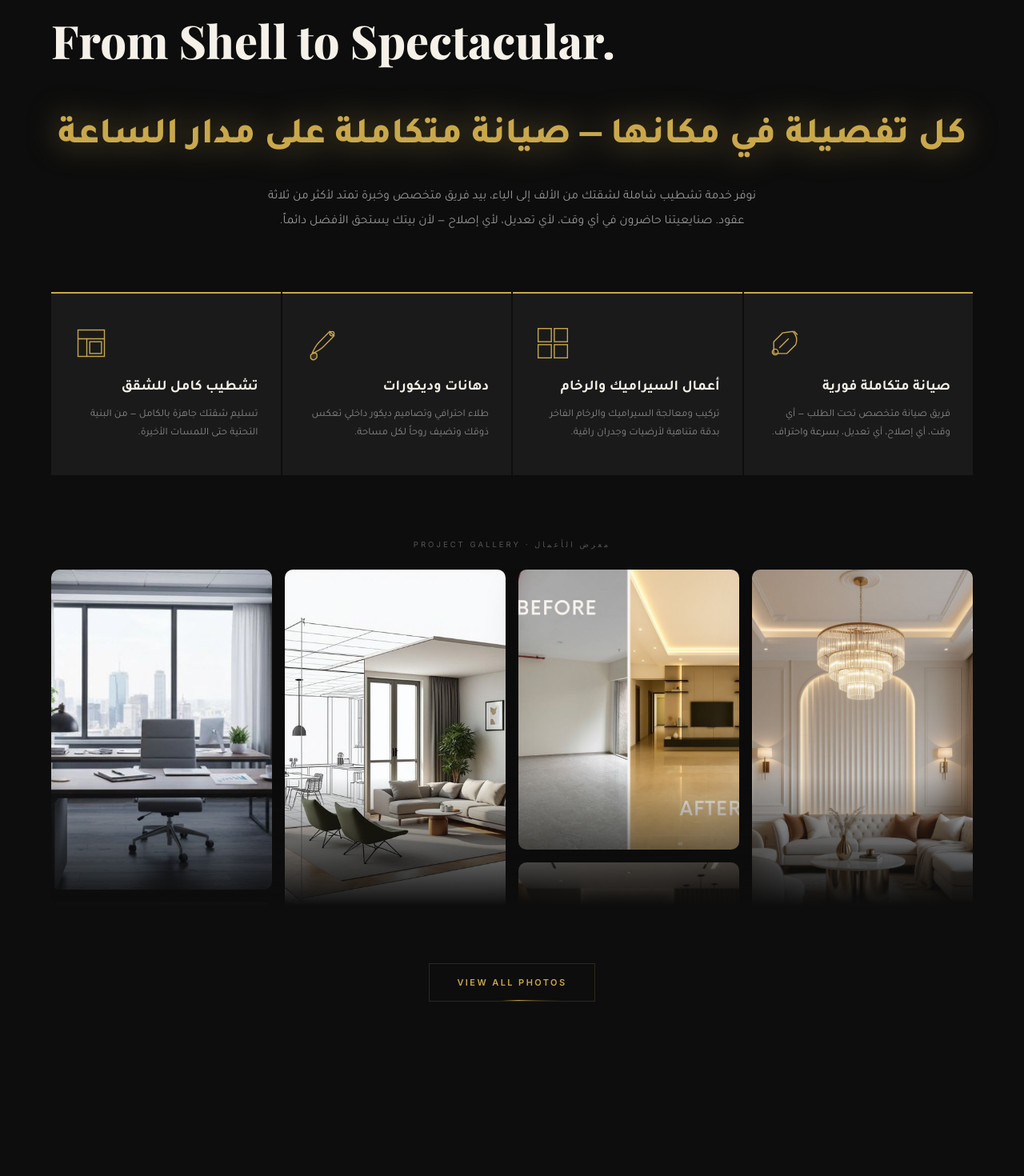
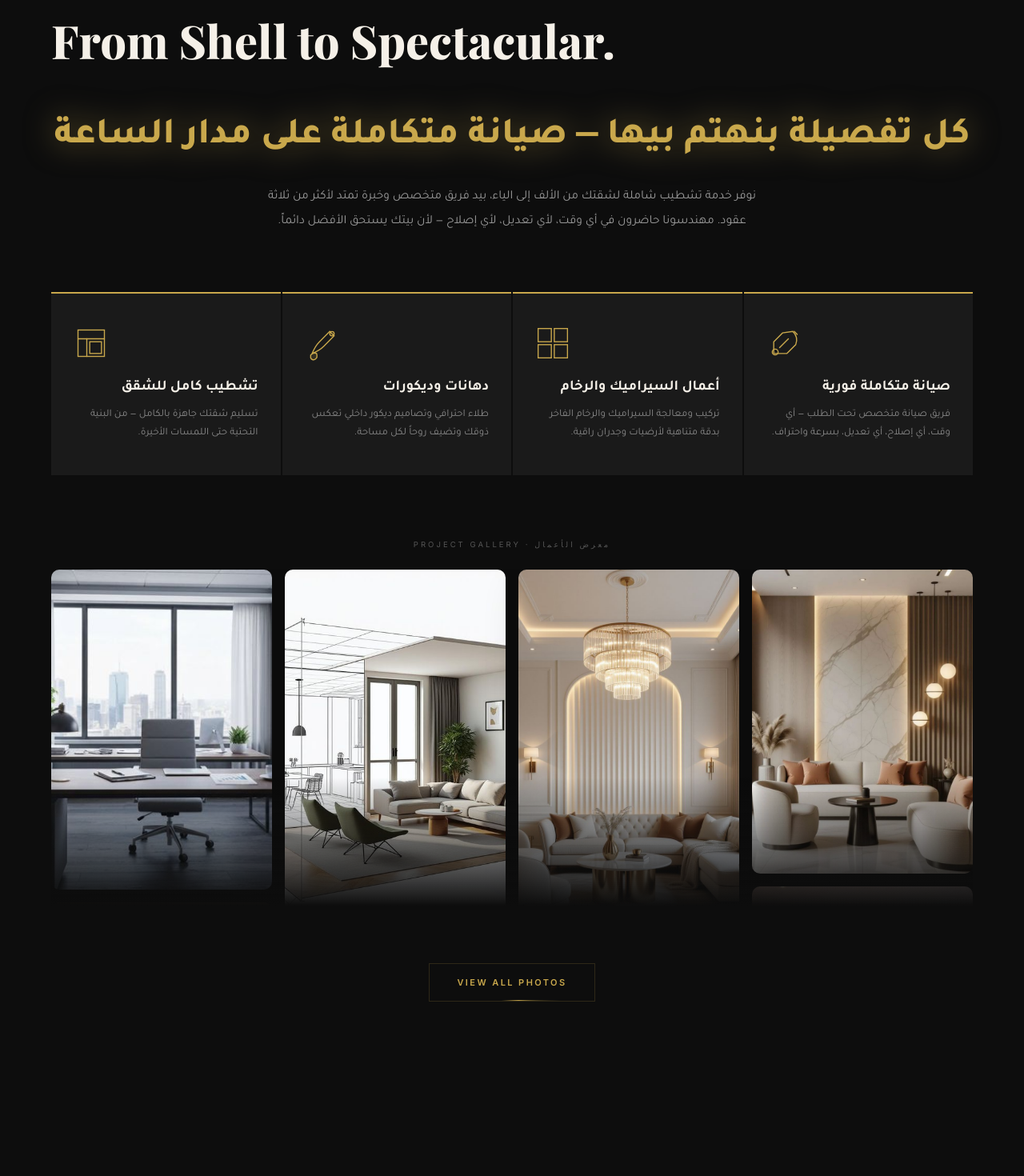
Before and after one commit to AhmedMosaad-stack/al-saad, a Next.js app: page / in a window 1280 px wide. Shown: the part 2120-3590 px from the top of the page at 80% size. Built offline with nearby package versions, Linux system fonts and the light colour scheme.

Commit message:
Scroll top button, remove before|after photos

```diff
--- a/app/globals.css
+++ b/app/globals.css
@@ -346,6 +346,24 @@ footer{background:#050505;border-top:1px solid #151515;padding:22px 64px;display
 .wa-btn:hover{transform:translateZ(0) scale(1.1);box-shadow:0 8px 32px rgba(0,0,0,.45)}
 .wa-btn:hover::after{animation:none;opacity:0}
 
+/* ── SCROLL TO TOP ── */
+.scroll-top-btn{
+  position:fixed;bottom:28px;right:28px;z-index:9000;
+  width:46px;height:46px;border-radius:50%;background:var(--gold);
+  display:flex;align-items:center;justify-content:center;
+  box-shadow:0 4px 20px rgba(0,0,0,.35);
+  transition:transform .3s ease,box-shadow .3s ease,opacity .4s ease,visibility .4s;
+  cursor:none;border:none;outline:none;
+  opacity:0;visibility:hidden;transform:translateY(20px) translateZ(0);
+}
+.scroll-top-btn.visible{
+  opacity:1;visibility:visible;transform:translateY(0) translateZ(0);
+}
+.scroll-top-btn:hover{
+  transform:translateY(-5px) translateZ(0);box-shadow:0 8px 32px rgba(201,168,76,.45);
+  background:var(--gold-light);
+}
+
 /* ── INTERIOR FIT-OUT ── */
 /* filter:drop-shadow is GPU-composited; text-shadow forces a repaint every frame */
 @keyframes textGoldGlow{
--- a/app/page.tsx
+++ b/app/page.tsx
@@ -14,6 +14,7 @@ import TimelineSection from '@/components/TimelineSection'
 import ContactSection from '@/components/ContactSection'
 import Footer from '@/components/Footer'
 import WhatsAppButton from '@/components/WhatsAppButton'
+import ScrollToTopButton from '@/components/ScrollToTopButton'
 
 export default function Home() {
   return (
@@ -34,6 +35,7 @@ export default function Home() {
       <ContactSection />
       <Footer />
       <WhatsAppButton />
+      <ScrollToTopButton />
     </>
   )
 }
--- a/components/InteriorGallery.tsx
+++ b/components/InteriorGallery.tsx
@@ -8,10 +8,8 @@ const encode = (filename: string) =>
 const items = [
   { id: '1',  img: encode('WhatsApp Image 2026-04-21 at 4.58.25 PM (1).jpeg'), height: 800  },
   { id: '2',  img: encode('WhatsApp Image 2026-04-21 at 4.58.25 PM.jpeg'),     height: 960  },
-  { id: '3',  img: encode('WhatsApp Image 2026-04-21 at 4.58.26 PM (1).jpeg'), height: 700  },
   { id: '4',  img: encode('WhatsApp Image 2026-04-21 at 4.58.26 PM (2).jpeg'), height: 1000 },
   { id: '5',  img: encode('WhatsApp Image 2026-04-21 at 4.58.26 PM (3).jpeg'), height: 760  },
-  { id: '6',  img: encode('WhatsApp Image 2026-04-21 at 4.58.26 PM.jpeg'),     height: 860  },
   { id: '7',  img: encode('WhatsApp Image 2026-04-21 at 7.30.56 PM (1).jpeg'), height: 720  },
   { id: '8',  img: encode('WhatsApp Image 2026-04-21 at 7.30.56 PM (2).jpeg'), height: 900  },
   { id: '9',  img: encode('WhatsApp Image 2026-04-21 at 7.30.56 PM (3).jpeg'), height: 780  },
--- a/components/InteriorSection.tsx
+++ b/components/InteriorSection.tsx
@@ -64,14 +64,14 @@ export default function InteriorSection() {
       {/* Arabic tagline */}
       <div className="interior-tagline-wrap rv d1">
         <p className="interior-tagline rv d1">
-          كل تفصيلة في مكانها — صيانة متكاملة على مدار الساعة
+          كل تفصيلة بنهتم بيها — صيانة متكاملة على مدار الساعة
         </p>
       </div>
 
       {/* Short description */}
       <p className="interior-desc rv d2">
         نوفر خدمة تشطيب شاملة لشقتك من الألف إلى الياء، بيد فريق متخصص وخبرة تمتد لأكثر من ثلاثة عقود.
-        صنايعيتنا حاضرون في أي وقت، لأي تعديل، لأي إصلاح — لأن بيتك يستحق الأفضل دائماً.
+        مهندسونا حاضرون في أي وقت، لأي تعديل، لأي إصلاح — لأن بيتك يستحق الأفضل دائماً.
       </p>
 
       {/* Services grid */}
--- /dev/null
+++ b/components/ScrollToTopButton.tsx
@@ -0,0 +1,50 @@
+"use client";
+
+import { useState, useEffect } from "react";
+
+export default function ScrollToTopButton() {
+  const [isVisible, setIsVisible] = useState(false);
+
+  useEffect(() => {
+    const handleScroll = () => {
+      if (window.scrollY > 300) {
+        setIsVisible(true);
+      } else {
+        setIsVisible(false);
+      }
+    };
+
+    window.addEventListener("scroll", handleScroll);
+    return () => window.removeEventListener("scroll", handleScroll);
+  }, []);
+
+  const scrollToTop = () => {
+    window.scrollTo({
+      top: 0,
+      behavior: "smooth",
+    });
+  };
+
+  return (
+    <button
+      onClick={scrollToTop}
+      className={`scroll-top-btn ${isVisible ? "visible" : ""}`}
+      aria-label="العودة للأعلى"
+      title="Scroll to top"
+    >
+      <svg
+        viewBox="0 0 24 24"
+        width="22"
+        height="22"
+        fill="none"
+        stroke="var(--black)"
+        strokeWidth="2.5"
+        strokeLinecap="round"
+        strokeLinejoin="round"
+        aria-hidden="true"
+      >
+        <path d="M18 15l-6-6-6 6" />
+      </svg>
+    </button>
+  );
+}
```
